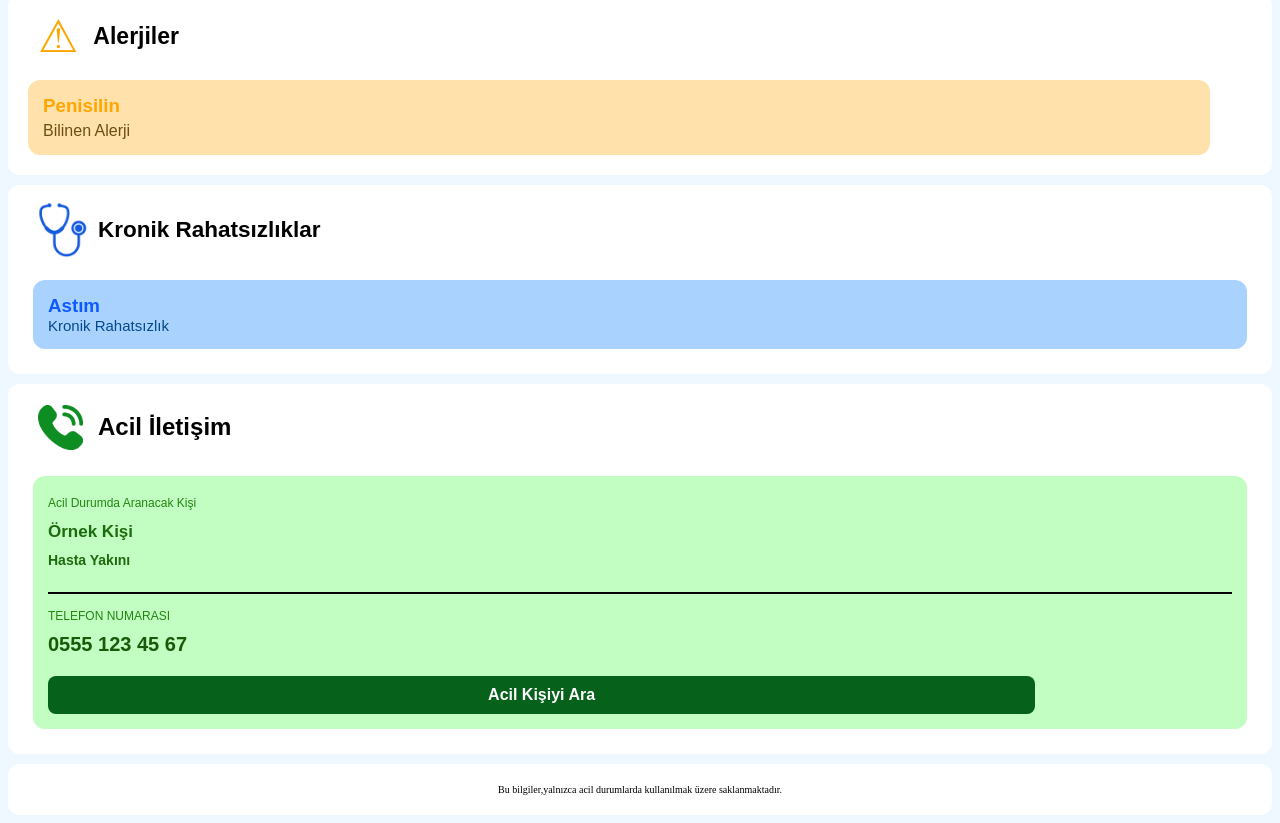
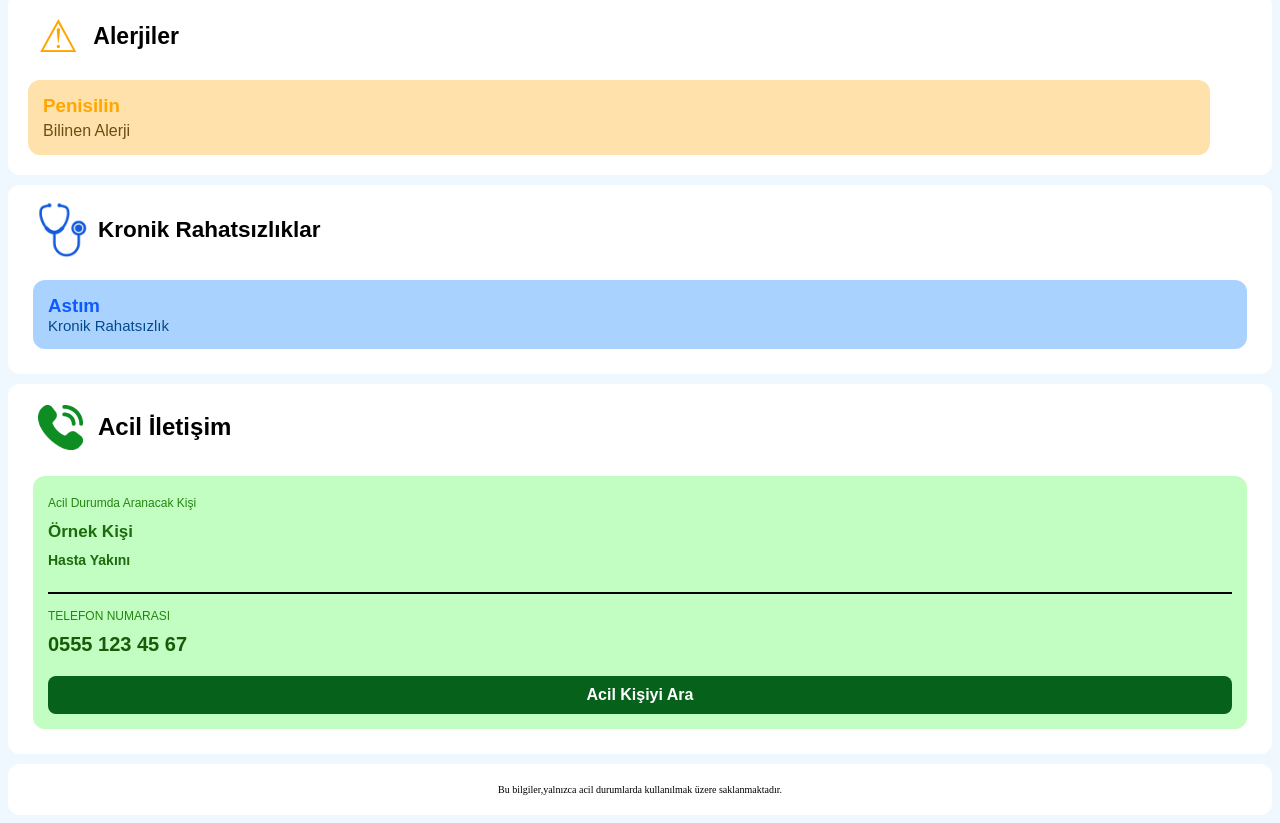
Before and after one commit to Omr788/AcilDurumBilgilendirme, a plain HTML site: page index.html in a window 1280 px wide. Shown: the part 359-1182 px from the top of the page. Drawn offline with Linux system fonts and the light colour scheme.

Commit message:
Add files via upload

```diff
--- a/css/style.CSS
+++ b/css/style.CSS
@@ -1,3 +1,4 @@
+/*---------Başık Bölümü-------------*/
 body {
   background-color: aliceblue;
 }
@@ -267,14 +268,15 @@ header {
   margin-top: 10px;
 }
 .aramaBilgi a {
-  display: inline-block;
+  display: block;
   background-color: #06611a;
+  box-sizing: border-box;
   color: white;
   padding: 10px 20px;
   text-decoration: none;
   border-radius: 8px;
   font-size: 16px;
-  width: 80%;
+  width: 100%;
   text-align: center;
   font-family: Arial, Helvetica, sans-serif;
   font-weight: bold;
```
